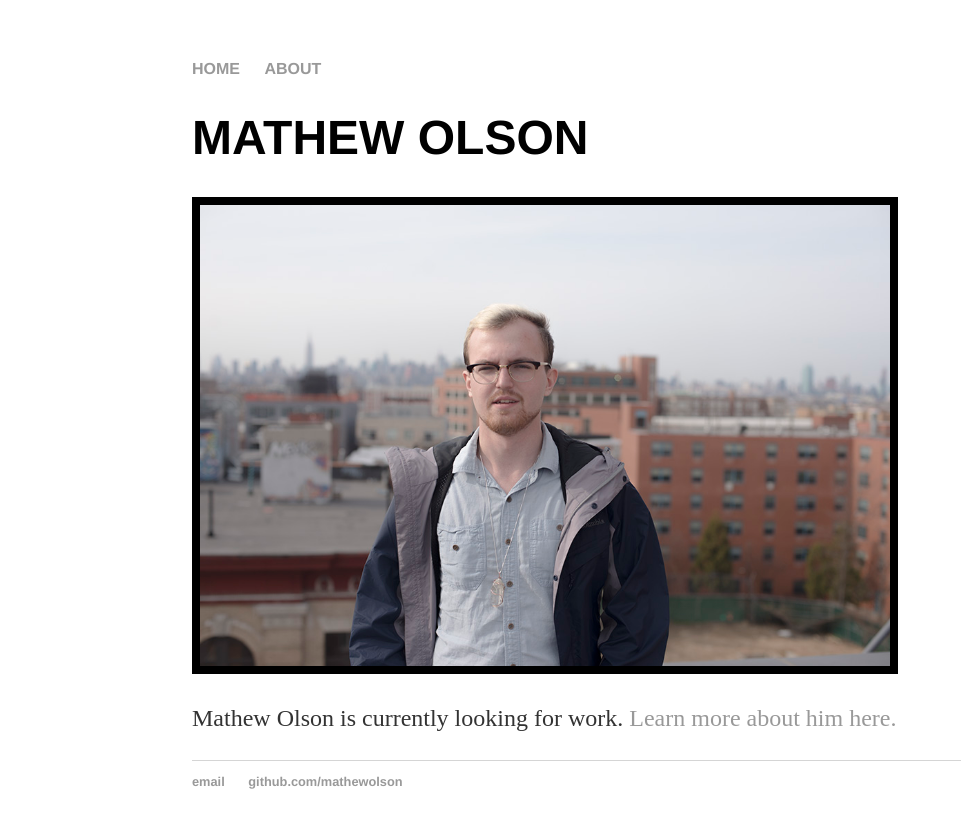
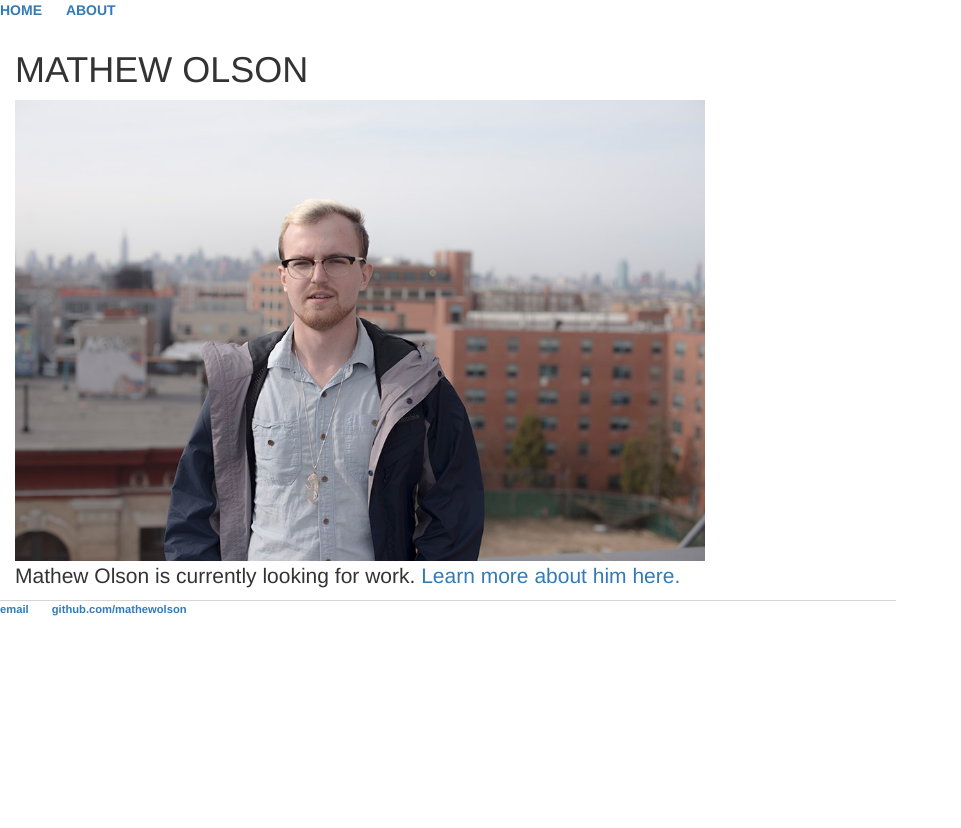
Before and after one commit to mathewolson/mathewolson.github.io, a Jekyll site: the page built from index.html, in a window 1280 px wide. Shown: the top 828 px of the page, without its empty margins (0-961 px from the left). Built offline with Jekyll 4.4.1, drawn with Linux system fonts in a browser that asks for light colours.

Commit message:
Update default.html

```diff
--- a/_layouts/default.html
+++ b/_layouts/default.html
@@ -4,6 +4,8 @@
 			<title>{{ page.title }}</title>
 			<!-- link to main stylesheet -->
 			<link rel="stylesheet" type="text/css" href="/css/main.css">
+			<!-- link to bootstrap -->
+			<link rel="stylesheet" href="https://maxcdn.bootstrapcdn.com/bootstrap/3.3.6/css/bootstrap.min.css" integrity="sha384-1q8mTJOASx8j1Au+a5WDVnPi2lkFfwwEAa8hDDdjZlpLegxhjVME1fgjWPGmkzs7" crossorigin="anonymous">
 		</head>
 		<body>
 			<nav>
```
